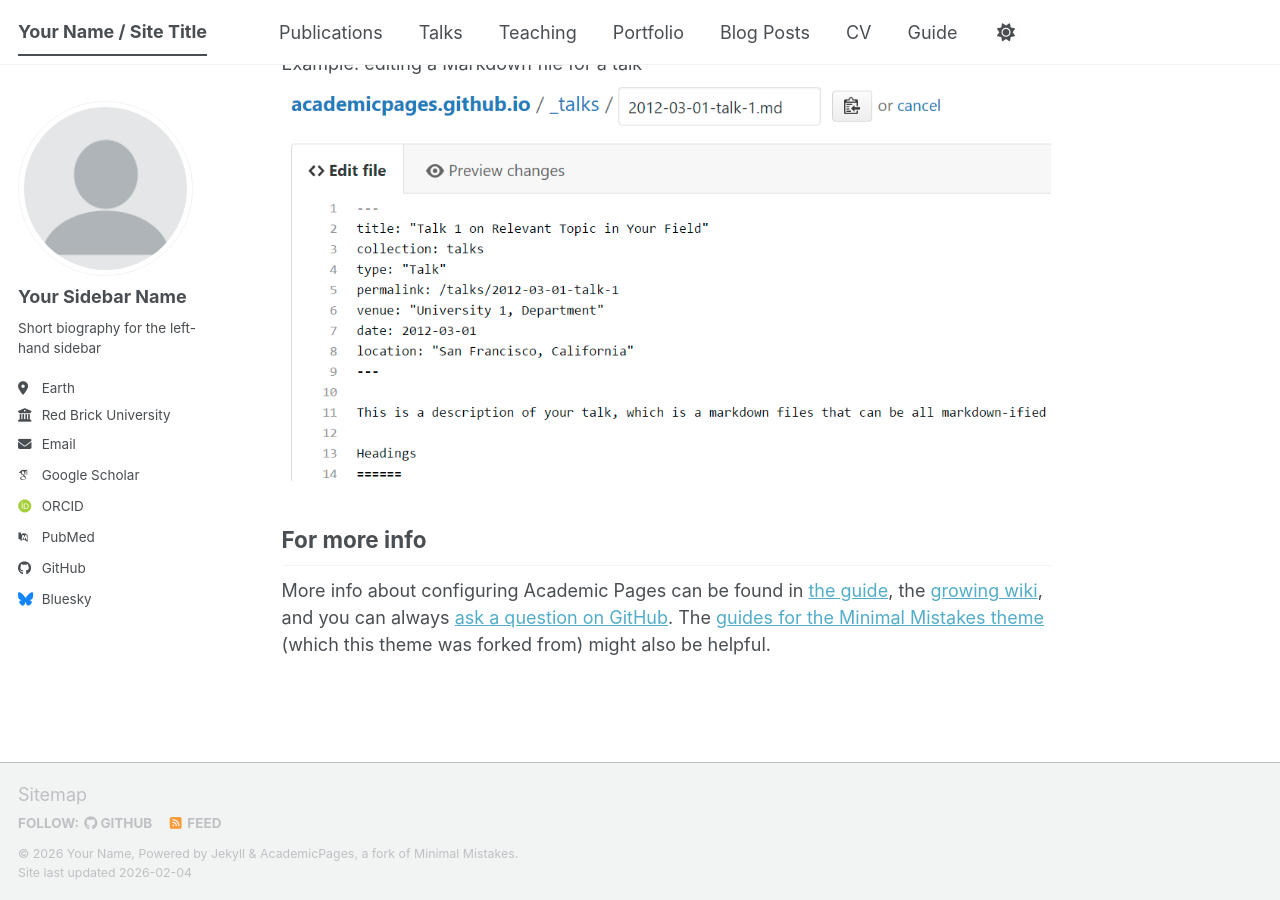
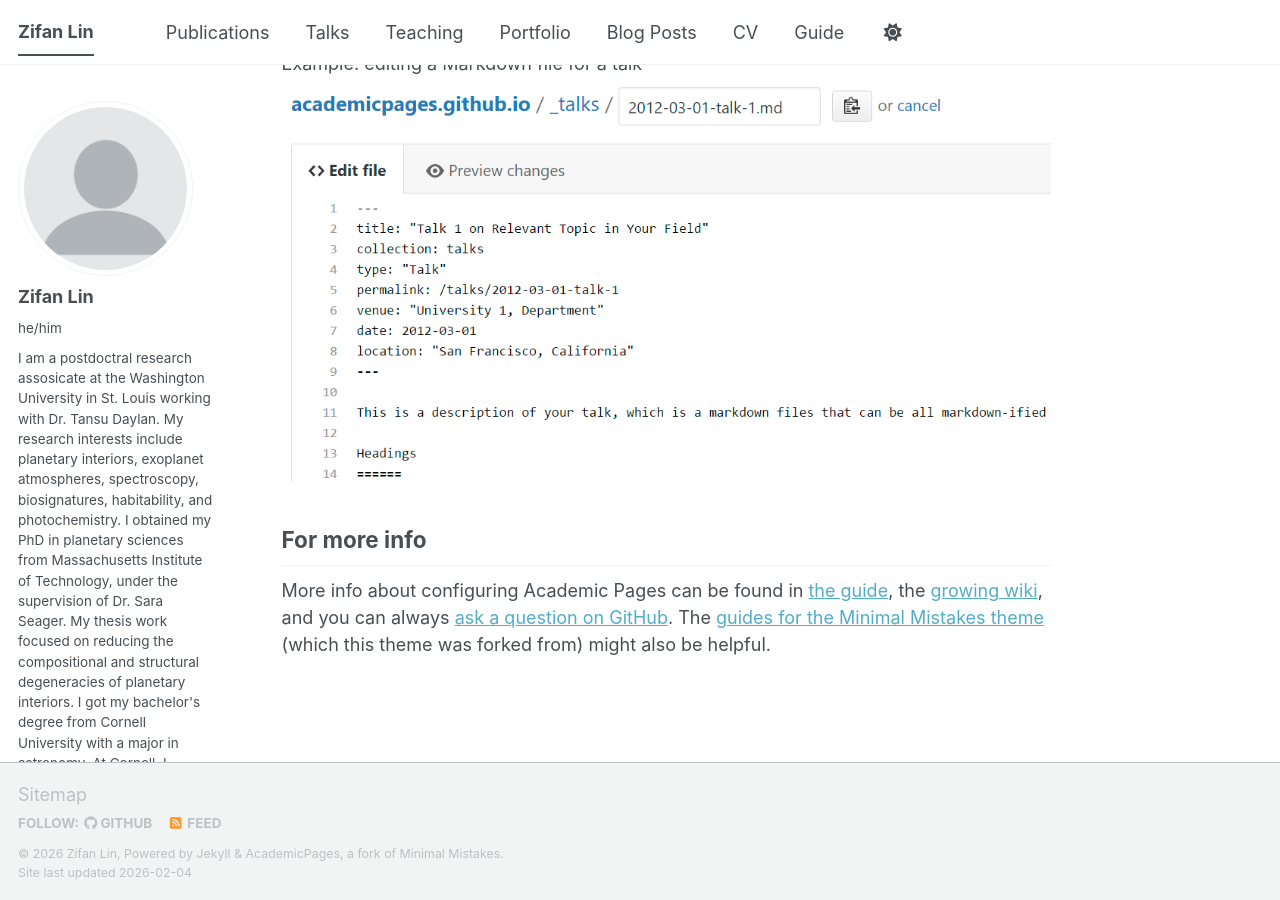
Before and after one commit to Zifan-Lin/Zifan-Lin.github.io, a Jekyll site: the page built from _pages/about.md, in a window 1280 px wide and 900 px high, scrolled down 2720 px. Built offline with Jekyll 4.4.1, drawn with Linux system fonts in a browser that asks for light colours; some web fonts are replaced; a script bundle is joined from its source files by our own code; library files that are not in the unit come from our copies; some of the changed text lies outside the part shown.

Commit message:
update config

```diff
--- a/_config.yml
+++ b/_config.yml
@@ -9,14 +9,14 @@
 # Basic Site Settings
 locale                   : "en-US"
 site_theme               : "default" # The available themes options are "default", "air", "sunrise", "mint", "dirt" and "contrast"
-title                    : "Your Name / Site Title"
+title                    : "Zifan Lin"
 title_separator          : "-"
-name                     : &name "Your Name"
+name                     : &name "Zifan Lin"
 description              : &description "Your Name's academic portfolio"   # Update this with a general description of your site, this is the default if not overridden by a page
-url                      : https://academicpages.github.io # The base hostname & protocol for your site e.g. "https://[your GitHub username].github.io",
+url                      : https://zifan-lin.github.io # The base hostname & protocol for your site e.g. "https://[your GitHub username].github.io",
                                                            # or if you already have some other page hosted on Github then use "https://[your GitHub username].github.io/[Your Repo Name]"
 baseurl                  : "" # the subpath of your site, e.g. "/blog"
-repository               : "academicpages/academicpages.github.io"
+repository               : "Zifan-Lin/Zifan-Lin.github.io"
 
 # Site Author - The following control what appear as part of the author content on the side bar.
 #               If a field is blank the icon and link will not appear, otherwise it will be shown.
@@ -24,25 +24,25 @@ repository               : "academicpages/academicpages.github.io"
 author:
   # Biographic information
   avatar           : "profile.png"
-  name             : "Your Sidebar Name"
-  pronouns         : # example: "she/her"
-  bio              : "Short biography for the left-hand sidebar"
-  location         : "Earth"
-  employer         : "Red Brick University"
+  name             : "Zifan Lin"
+  pronouns         : he/him
+  bio              : "I am a postdoctral research assosicate at the Washington University in St. Louis working with Dr. Tansu Daylan. My research interests include planetary interiors, exoplanet atmospheres, spectroscopy, biosignatures, habitability, and photochemistry. I obtained my PhD in planetary sciences from Massachusetts Institute of Technology, under the supervision of Dr. Sara Seager. My thesis work focused on reducing the compositional and structural degeneracies of planetary interiors. I got my bachelor's degree from Cornell University with a major in astronomy. At Cornell, I worked under the mentorship of Dr. Lisa Kaltenegger on simulation of high-resolution spectra using radiative transfer code."
+  location         : "St. Louis, MO, USA"
+  employer         : "Washington University in St. Louis"
   uri              : # URL
-  email            : "none@example.org"
+  email            : "lzifan@wustl.edu"
 
   # Academic websites
   academia         : # URL
   arxiv            : # URL - Update with the correct link to your profile
-  googlescholar    : "https://scholar.google.com/citations?user=PS_CX0AAAAAJ"
+  googlescholar    : "https://scholar.google.com/citations?user=FoM38MEAAAAJ&hl=en"
   inspire-hep      : # URL
   impactstory      : # URL
-  orcid            : "https://orcid.org/yourorcidurl"
+  orcid            : "https://orcid.org/0000-0003-0525-9647"
   semantic         : # URL
   ssrn             : # URL
-  pubmed           : "https://www.ncbi.nlm.nih.gov/pubmed/?term=john+snow"
-  researchgate     : # URL
+  pubmed           : # URL
+  researchgate     : "https://www.researchgate.net/profile/Zifan-Lin?ev=hdr_xprf"
   scopus           : # URL
   zotero           : # URL
 
@@ -51,13 +51,13 @@ author:
   bitbucket        : # Username - Update with your username on the site
   codepen          : # Username
   dribbble         : # Username
-  github           : "academicpages"
+  github           : "Zifan-Lin"
   kaggle           : # Username
   stackoverflow    : # User number or user number and name (i.e., use "1" or "1/jeff-atwood")
 
   # Social media
   artstation       : # Username
-  bluesky          : "bsky.app" # Replace this with you Bluesky username
+  bluesky          : # Username
   facebook         : # Username
   flickr           : # Username
   foursquare       : # Username
```
